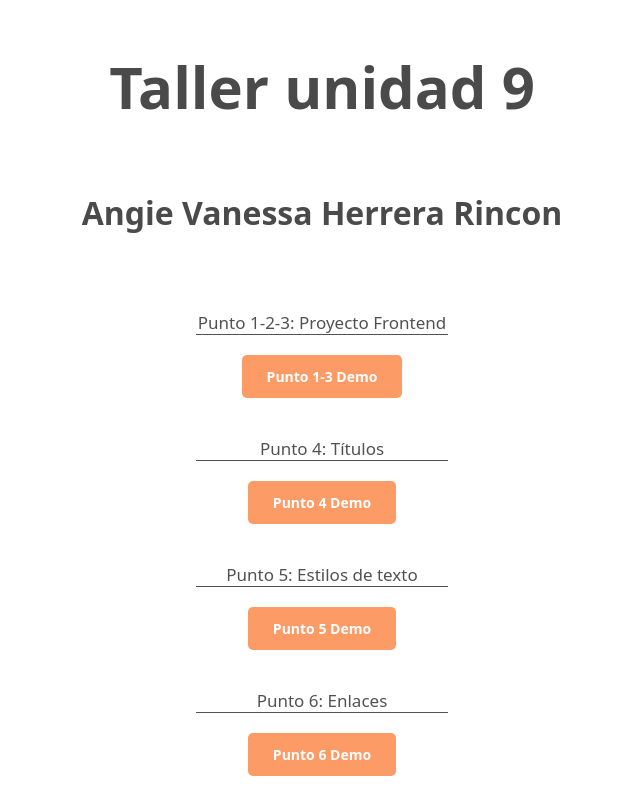
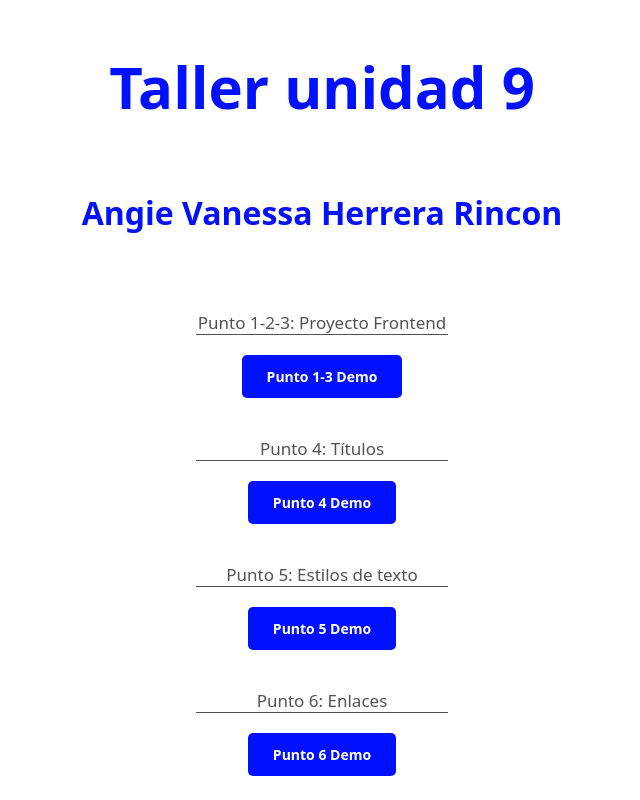
Before and after one commit to imvanne/taller-9-full-stack, a plain HTML site: page index.html in a window 1280 px wide. Shown: the top 800 px of the page, without its empty margins (318-958 px from the left). Drawn offline with Linux system fonts and the light colour scheme.

Commit message:
modificacion readme

```diff
--- a/styles/styles.css
+++ b/styles/styles.css
@@ -4,7 +4,8 @@ body {
   font-family: system-ui, -apple-system;
 }
 
-body, div {
+body,
+div {
   display: flex;
   justify-content: center;
   align-items: center;
@@ -19,10 +20,12 @@ div {
 
 h1 {
   font-size: 58px;
+  color: #0011ff;
 }
 
 h2 {
   font-size: 32px;
+  color: #0011ff;
 }
 
 nav {
@@ -49,7 +52,7 @@ p {
 a {
   padding: 12px 25px;
   color: #ffffff;
-  background-color: #fd8f54e2;
+  background-color: #0011ff;
   border: none;
   border-radius: 5px;
   font-family: system-ui, -apple-system;
@@ -60,5 +63,6 @@ a {
 }
 
 a:hover {
-  background-color: #e87537e2;
+  background-color: #e2e2e2;
+  color: #0011ff;
 }
```
Also changed, not shown: punto-4/styles/punto-4-styles.css (added), punto-5/styles/punto-5-styles.css (added), punto-6/styles/punto-6-styles.css (added), punto-7-8/styles/punto-7-8-style.css (added), punto-9/styles/punto-9-styles.css (added), styles/section-2-styles.css (deleted).
